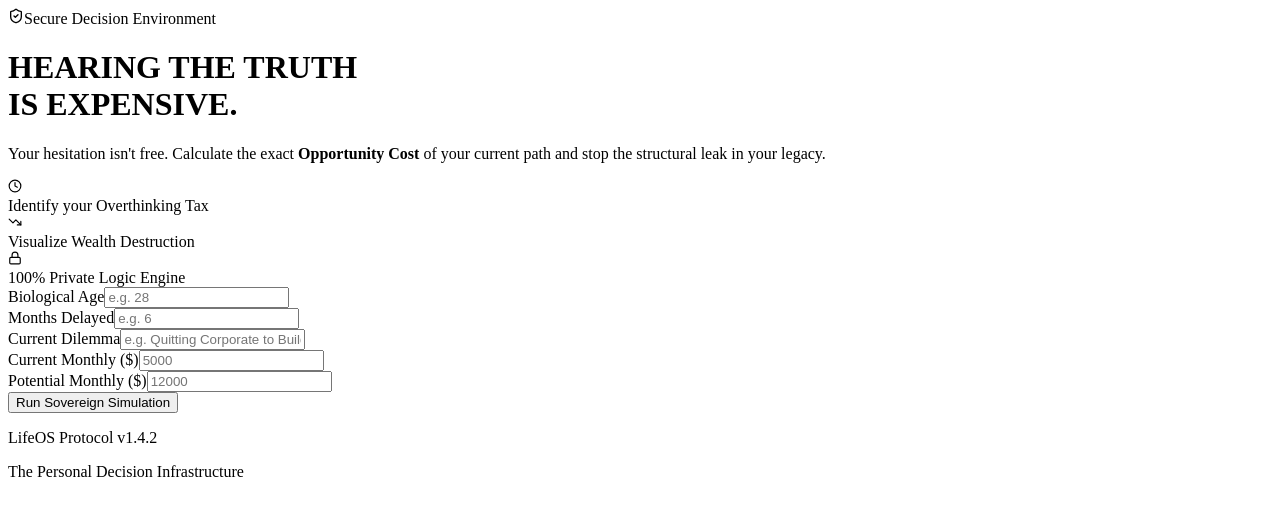
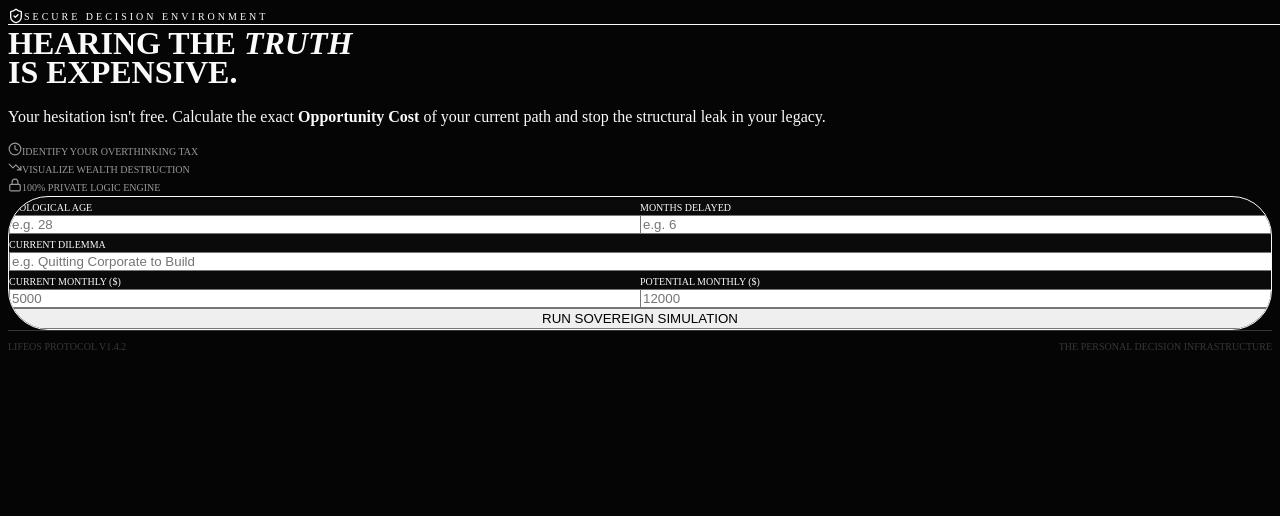
Before and after one commit to TheLifeOS/LifeOS, a Next.js app: page / in a window 1280 px wide. Shown: the top 516 px of the page. Built offline with nearby package versions, Linux system fonts and the light colour scheme.

Commit message:
Create _app.js

```diff
--- /dev/null
+++ b/pages/_app.js
@@ -0,0 +1,5 @@
+import "../styles/globals.css"
+
+export default function App({ Component, pageProps }) {
+  return <Component {...pageProps} />
+}
```
